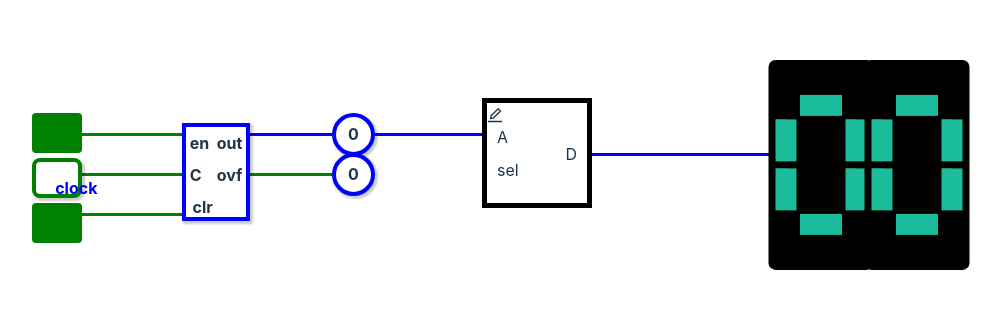
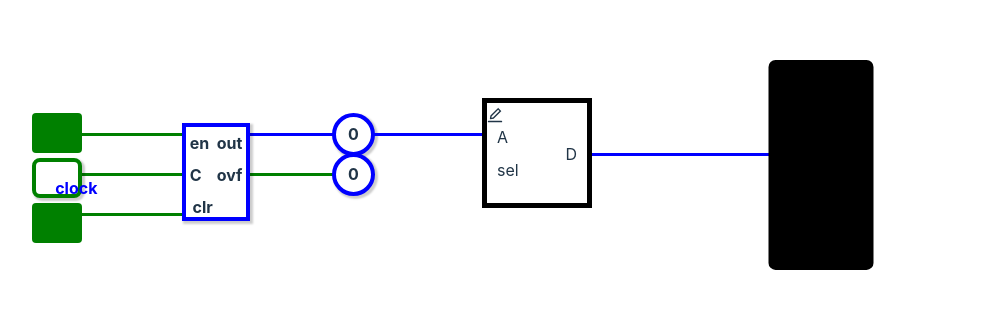
Before and after one commit to Old-Second/CPU-simulation, a React (Vite) app: page / in a window 1280 px wide. Shown: the part 177-486 px from the top of the page, without its empty margins (118-1119 px from the left). Built offline with nearby package versions, Linux system fonts and the light colour scheme.

Commit message:
fix: 修改rom与数码管

```diff
--- a/src/App.jsx
+++ b/src/App.jsx
@@ -1,4 +1,4 @@
-import {useEffect, useState} from 'react'
+import {useState} from 'react'
 import './App.css'
 import DigitalTube from "./components/DigitalTube/index.jsx";
 import TestCounter from "./components/elements/test/testCounter.jsx";
@@ -10,11 +10,11 @@ function App() {
     setNumber(num)
   }
 
-  const [rom, setRom] = useState(0)
+  const [rom, setRom] = useState('0000000')
 
-  useEffect(() => {
-    setRom(0)
-  }, [])
+  // useEffect(() => {
+  //   setRom(0)
+  // }, [])
   const changeRom = (num) => {
     setRom(num)
     console.log('outt', num)
@@ -26,9 +26,10 @@ function App() {
         <div className="conductor1"></div>
         <Rom A={number} sel={1} changeRom={changeRom}></Rom>
         <div className="conductor2"></div>
-        <div className="DigitalTube1"><DigitalTube value={Math.floor(((rom % 100) / 10) > 0 ? ((rom % 100) / 10) : 0)}/>
+        {/*<div className="DigitalTube1"><DigitalTube value={Math.floor(((rom % 100) / 10) > 0 ? ((rom % 100) / 10) : 0)}/>*/}
+        <div className="DigitalTube1"><DigitalTube value={rom}/>
         </div>
-        <div className="DigitalTube2"><DigitalTube value={rom % 10 > 0 ? rom % 10 : 0}/></div>
+        {/*<div className="DigitalTube2"><DigitalTube value={rom % 10 > 0 ? rom % 10 : 0}/></div>*/}
 
         {/*<input type="number" onChange={(e) => {*/}
         {/*    setNumber(e.target.value)*/}
--- a/src/components/DigitalTube/index.css
+++ b/src/components/DigitalTube/index.css
@@ -40,9 +40,58 @@
     left: 0;
 }
 
+.segment-5 {
+    top: 60px; /* 调整数码管段5的位置 */
+    left: 20px;
+}
+
+.segment-5::before {
+    border-width: 15px 0 15px 15px;
+    border-color: #1abc9c transparent #1abc9c transparent;
+    top: 0;
+    left: 0;
+}
+
+.segment-4 {
+    top: 130px; /* 调整数码管段4的位置 */
+    left: 20px;
+}
+
+.segment-4::before {
+    border-width: 15px 0 15px 15px;
+    border-color: #1abc9c transparent #1abc9c transparent;
+    top: 0;
+    left: 0;
+}
+
+.segment-6 {
+    transform: rotate(90deg) translateX(15px) translateY(15px);
+    top: 100px; /* 调整数码管段6的位置 */
+    left: 70px; /* 调整数码管段6的位置 */
+}
+
+.segment-6::before {
+    border-width: 0 0 15px 15px;
+    border-color: transparent transparent #1abc9c transparent;
+    top: 0;
+    left: 0;
+}
+
+.segment-2 {
+    top: 130px; /* 调整数码管段2的位置 */
+    left: 120px; /* 调整数码管段2的位置 */
+}
+
+.segment-2::before {
+    border-width: 15px 0 15px 15px;
+    border-color: #1abc9c transparent #1abc9c transparent;
+    top: 0;
+    left: 0;
+}
+
 .segment-1 {
     top: 60px; /* 调整数码管段1的位置 */
-    left: 20px;
+    left: 120px; /* 调整数码管段1的位置 */
 }
 
 .segment-1::before {
@@ -52,62 +101,13 @@
     left: 0;
 }
 
-.segment-2 {
-    top: 130px; /* 调整数码管段2的位置 */
-    left: 20px;
-}
-
-.segment-2::before {
-    border-width: 15px 0 15px 15px;
-    border-color: #1abc9c transparent #1abc9c transparent;
-    top: 0;
-    left: 0;
-}
-
 .segment-3 {
-    transform: rotate(90deg) translateX(15px) translateY(15px);
-    top: 100px; /* 调整数码管段3的位置 */
-    left: 70px; /* 调整数码管段3的位置 */
-}
-
-.segment-3::before {
-    border-width: 0 0 15px 15px;
-    border-color: transparent transparent #1abc9c transparent;
-    top: 0;
-    left: 0;
-}
-
-.segment-4 {
-    top: 130px; /* 调整数码管段4的位置 */
-    left: 120px; /* 调整数码管段4的位置 */
-}
-
-.segment-4::before {
-    border-width: 15px 0 15px 15px;
-    border-color: #1abc9c transparent #1abc9c transparent;
-    top: 0;
-    left: 0;
-}
-
-.segment-5 {
-    top: 60px; /* 调整数码管段5的位置 */
-    left: 120px; /* 调整数码管段5的位置 */
-}
-
-.segment-5::before {
-    border-width: 15px 0 15px 15px;
-    border-color: #1abc9c transparent #1abc9c transparent;
-    top: 0;
-    left: 0;
-}
-
-.segment-6 {
     transform: rotate(90deg) translateX(30px) translateY(15px);
     top: 170px;
     left: 70px;
 }
 
-.segment-6::before {
+.segment-3::before {
     border-width: 15px 0 15px 15px;
     border-color: #1abc9c transparent #1abc9c transparent;
     top: 0;
--- a/src/components/DigitalTube/index.jsx
+++ b/src/components/DigitalTube/index.jsx
@@ -2,37 +2,37 @@ import './index.css'
 
 const DigitalTube = ({value}) => {
 
-    // 定义每个数字的数码管段
-    const segments = [
-        [1, 1, 1, 0, 1, 1, 1], // 0
-        [0, 0, 0, 0, 1, 1, 0], // 1
-        [1, 0, 1, 1, 0, 1, 1], // 2
-        [1, 0, 0, 1, 1, 1, 1], // 3
-        [0, 1, 0, 1, 1, 1, 0], // 4
-        [1, 1, 0, 1, 1, 0, 1], // 5
-        [1, 1, 1, 1, 1, 0, 1], // 6
-        [1, 0, 0, 0, 1, 1, 0], // 7
-        [1, 1, 1, 1, 1, 1, 1], // 8
-        [1, 1, 0, 1, 1, 1, 1], // 9
-    ];
+  // // 定义每个数字的数码管段
+  // const segments = [
+  //   [1, 1, 1, 0, 1, 1, 1], // 0
+  //   [0, 0, 0, 0, 1, 1, 0], // 1
+  //   [1, 0, 1, 1, 0, 1, 1], // 2
+  //   [1, 0, 0, 1, 1, 1, 1], // 3
+  //   [0, 1, 0, 1, 1, 1, 0], // 4
+  //   [1, 1, 0, 1, 1, 0, 1], // 5
+  //   [1, 1, 1, 1, 1, 0, 1], // 6
+  //   [1, 0, 0, 0, 1, 1, 0], // 7
+  //   [1, 1, 1, 1, 1, 1, 1], // 8
+  //   [1, 1, 0, 1, 1, 1, 1], // 9
+  // ];
 
 
-    // 根据传入的值获取对应的数码管段定义
-    const getSegment = (val) => {
-        if (val >= 0 && val <= 9) {
-            return segments[val];
-        } else {
-            return [0, 0, 0, 0, 0, 0, 0]; // 如果传入的值无效，则显示空白
-        }
-    };
+  // // 根据传入的值获取对应的数码管段定义
+  // const getSegment = (val) => {
+  //   if (val >= 0 && val <= 9) {
+  //     return segments[val];
+  //   } else {
+  //     return [0, 0, 0, 0, 0, 0, 0]; // 如果传入的值无效，则显示空白
+  //   }
+  // };
 
 
-    return (
-        <div className="seven-segment-display">
-            {getSegment(value).map((value, index) => ((value) ?
-                <div key={index} className={`segment-${index} segment`}></div> : ''))}
-        </div>
-    );
+  return (
+      <div className="seven-segment-display">
+        {value?.split("").map((value, index) => ((value === '1') ?
+            <div key={index} className={`segment-${index} segment`}></div> : ''))}
+      </div>
+  );
 
 }
 
--- a/src/components/rom/Rom.jsx
+++ b/src/components/rom/Rom.jsx
@@ -100,7 +100,7 @@ const RomModal = ({open, closeEditRom, initialValues, onSubmit}) => {
         .validateFields()
         .then((values) => {
           const decimalDataSource = dataSource.reduce((acc, item) => {
-            acc[item.address] = parseInt(item.value, 16);
+            acc[item.address] = item.value;
             return acc;
           }, {});
           onSubmit({...values, dataSource: decimalDataSource});
@@ -110,20 +110,43 @@ const RomModal = ({open, closeEditRom, initialValues, onSubmit}) => {
         });
   };
 
+  // const inputDataSource = useCallback((newValue, index) => {
+  //   const newData = [...dataSource];
+  //   const maxHexValue = Math.pow(2, dataBits) - 1;
+  //   // 检查输入的值是否小于2^(Data Bits)位的十六进制数字
+  //   if (parseInt(newValue, 16) > maxHexValue) {
+  //     // 如果超出最大值，设置为最大可能的值
+  //     newData[index].value = maxHexValue > 9 ? `0x${maxHexValue.toString(16).toUpperCase()}` : String(maxHexValue);
+  //   } else {
+  //     // 未超出最大值，直接更新为新输入的值，保留十六进制格式
+  //     newData[index].value = parseInt(newValue, 16) > 9 ? `0x${newValue}` : newValue;
+  //   }
+  //   setDataSource(newData);
+  //   console.log('change', newData)
+  // }, [dataBits, dataSource])
+
   const inputDataSource = useCallback((newValue, index) => {
     const newData = [...dataSource];
-    const maxHexValue = Math.pow(2, dataBits) - 1;
-    // 检查输入的值是否小于2^(Data Bits)位的十六进制数字
-    if (parseInt(newValue, 16) > maxHexValue) {
-      // 如果超出最大值，设置为最大可能的值
-      newData[index].value = maxHexValue > 9 ? `0x${maxHexValue.toString(16).toUpperCase()}` : String(maxHexValue);
+    const maxBinaryValue = Math.pow(2, dataBits) - 1;
+
+    // 如果输入为空，设置为默认值 "0"
+    if (newValue === "") {
+      newData[index].value = "0";
     } else {
-      // 未超出最大值，直接更新为新输入的值，保留十六进制格式
-      newData[index].value = parseInt(newValue, 16) > 9 ? `0x${newValue}` : newValue;
+      // 检查输入的值是否小于 2^dataBits
+      if (parseInt(newValue, 2) > maxBinaryValue) {
+        // 如果超出最大值，设置为最大可能的值
+        newData[index].value = maxBinaryValue.toString(2);
+      } else {
+        // 未超出最大值，直接更新为新输入的值，保留二进制格式
+        newData[index].value = parseInt(newValue, 2).toString(2);
+      }
     }
+
     setDataSource(newData);
-    console.log('change', newData)
-  }, [dataBits, dataSource])
+    console.log('change', newData);
+  }, [dataBits, dataSource]);
+
 
   return (
       <Modal
@@ -168,7 +191,7 @@ const RomModal = ({open, closeEditRom, initialValues, onSubmit}) => {
                   <Input
                       value={text}
                       onChange={(e) => {
-                        inputDataSource(e.target.value.toUpperCase(), index)
+                        inputDataSource(e.target.value, index)
                       }}
                   />
               )}
```
